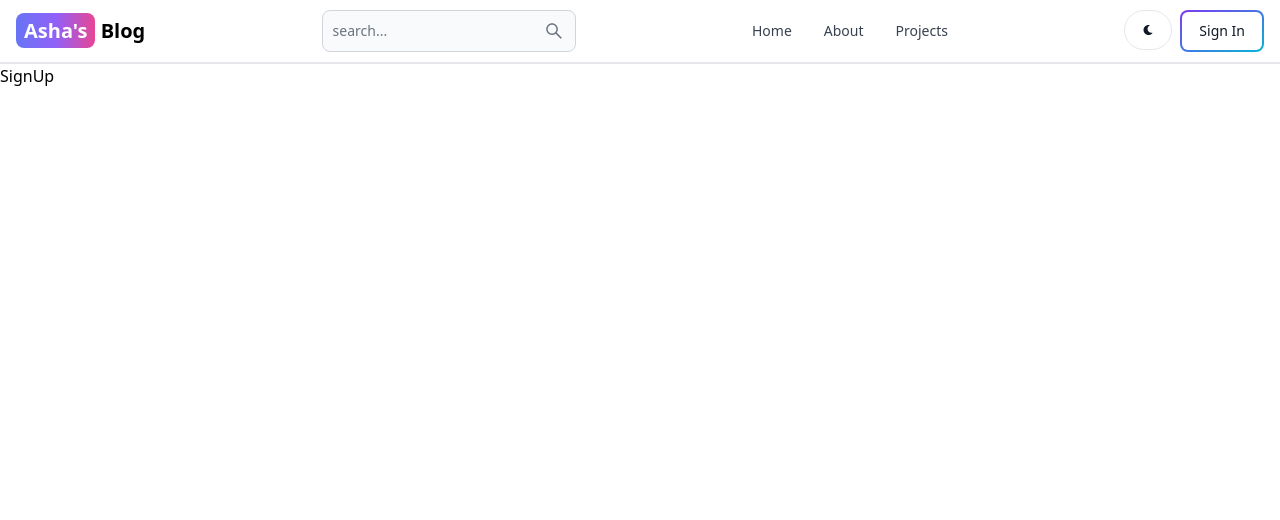
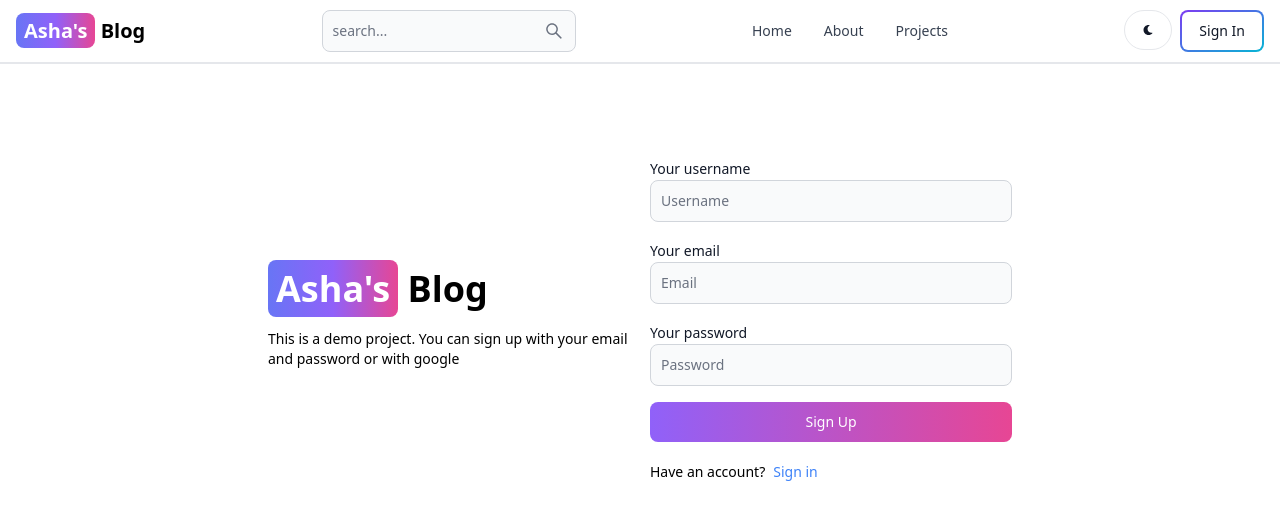
Before and after one commit to asha-github-1996/blog, a React (Vite) app in the folder client/: page /sign-up in a window 1280 px wide. Shown: the top 520 px of the page. Built offline with nearby package versions, Linux system fonts and the light colour scheme.

Commit message:
create signup page UI

```diff
--- a/client/src/pages/SignUp.jsx
+++ b/client/src/pages/SignUp.jsx
@@ -1,5 +1,53 @@
 import React from "react";
+import { Link } from "react-router-dom";
+import { Button, Label, TextInput } from "flowbite-react";
 
 export default function SignUp() {
-  return <div>SignUp</div>;
+  return (
+    <div className="min-h-screen mt-20">
+      <div className="flex p-3 max-w-3xl mx-auto flex-col md:flex-row md:items-center gap-5">
+        {/* left side */}
+        <div className="flex-1">
+          <Link to="/" className="font-bold dark:text-white text-4xl">
+            <span className="px-2 py-1 bg-gradient-to-r from-indigo-500 via-purple-500 to-pink-500 rounded-lg text-white">
+              Asha's
+            </span>{" "}
+            Blog
+          </Link>
+          <p className="text-sm mt-5">
+            This is a demo project. You can sign up with your email and password
+            or with google
+          </p>
+        </div>
+        {/* right side */}
+        <div className="flex-1">
+          <form className="flex flex-col gap-4">
+            <div>
+              <Label value="Your username" />
+              <TextInput type="text" placeholder="Username" id="username" />
+            </div>
+
+            <div>
+              <Label value="Your email" />
+              <TextInput type="email" placeholder="Email" id="email" />
+            </div>
+
+            <div>
+              <Label value="Your password" />
+              <TextInput type="password" placeholder="Password" id="password" />
+            </div>
+            <Button gradientDuoTone="purpleToPink" type="submit">
+              Sign Up
+            </Button>
+          </form>
+          <div className="flex gap-2 text-sm mt-5">
+            <span>Have an account?</span>
+            <Link to="/sign-in" className="text-blue-500">
+              Sign in
+            </Link>
+          </div>
+        </div>
+      </div>
+    </div>
+  );
 }
```
